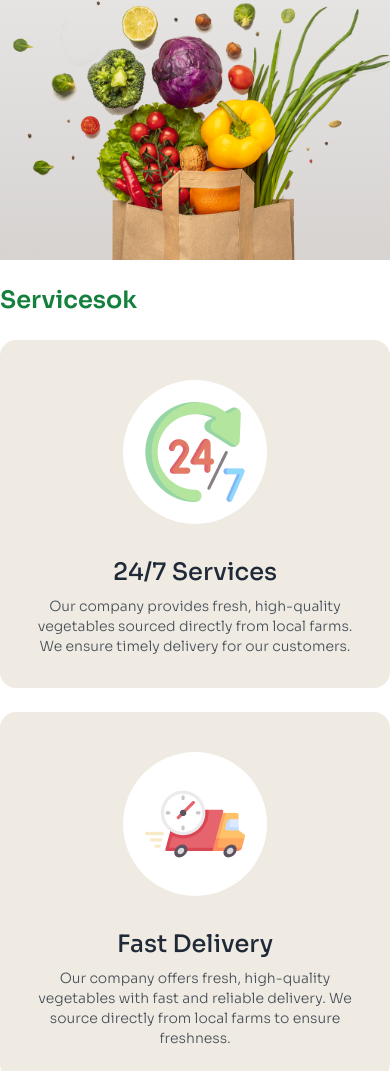
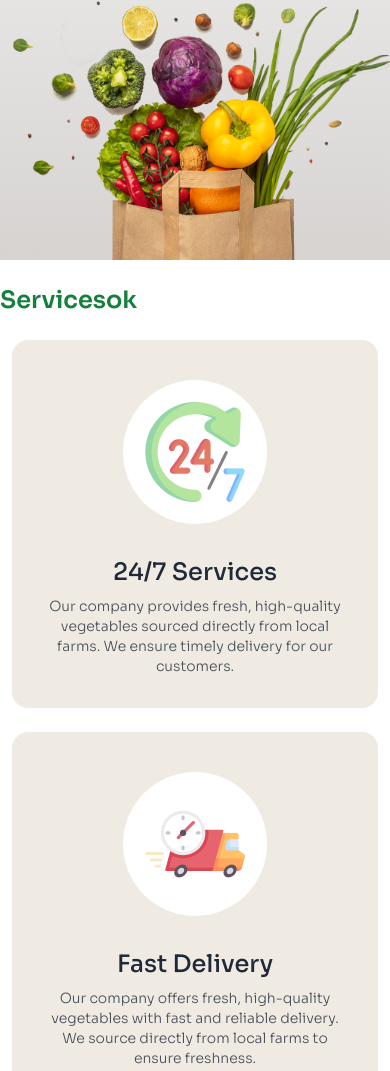
Before and after one commit to rayhan-islam-21/Assignement-03, a website: page index.html in a window 390 px wide. Shown: the part 405-1476 px from the top of the page. Drawn offline with nearby package versions, Linux system fonts and the light colour scheme.

Commit message:
last before sleep

```diff
--- a/index.html
+++ b/index.html
@@ -133,7 +133,7 @@
             <h1 class="text-2xl font-semibold  py-6 text-green-700 lg:text-4xl lg:font-bold lg:py-12">Servicesok</h1>
            </div>
           <!-- card start -->
-           <div class="flex flex-col lg:flex-row justify-between space-y-6 lg:space-y-0 lg:space-x-16 items-center">
+           <div class="flex  flex-col lg:flex-row lg:px-0 px-3 justify-between space-y-6 lg:space-y-0 lg:space-x-16 items-center">
             <div class="card bg-[#EFEBE3] lg:w-96  w-84">
               <figure class="px-10 pt-10">
                 <div class="w-36 h-36 flex justify-center items-center rounded-full bg-white">
```
